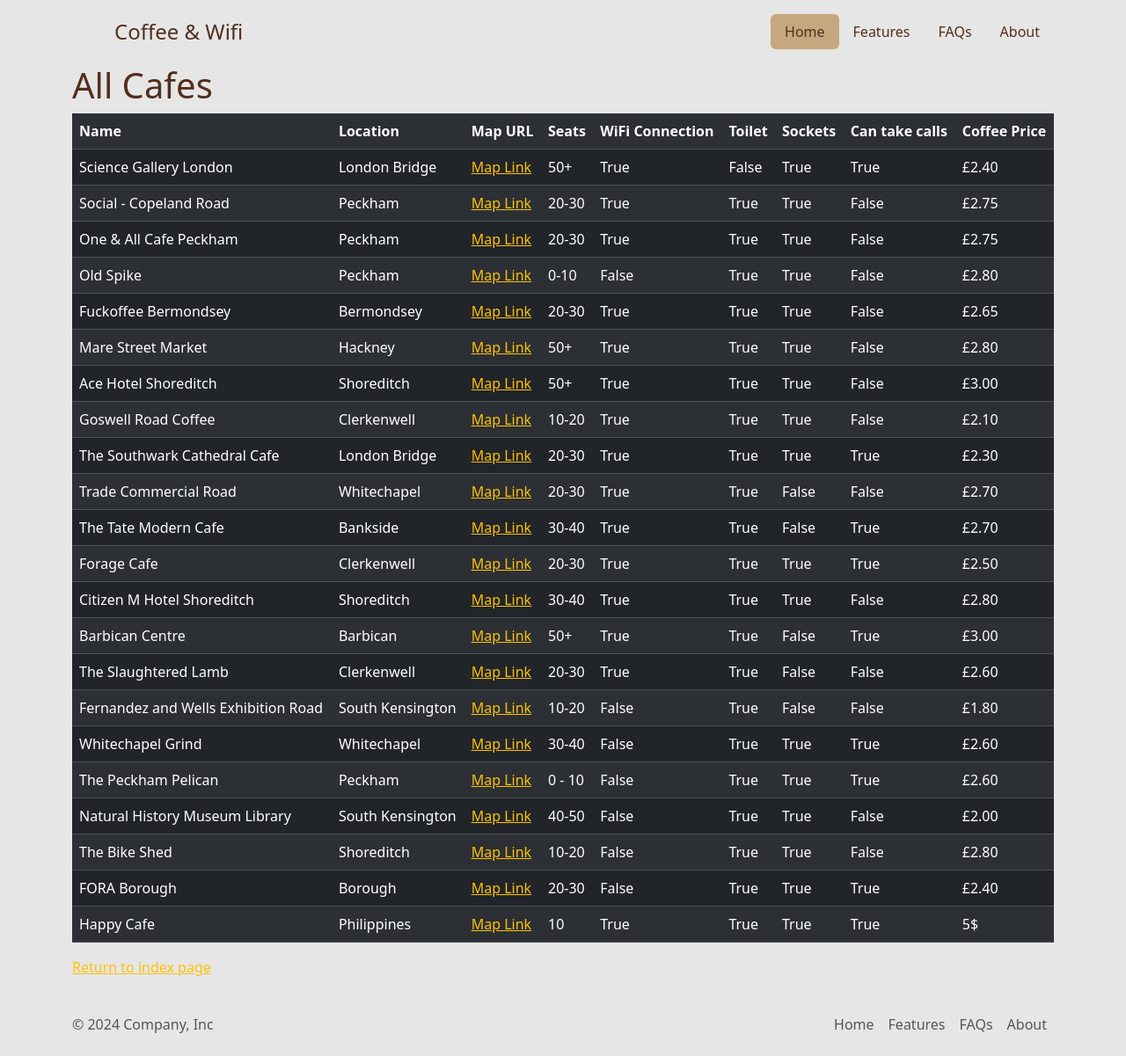
After one commit to thronejsc/Coffee-Wifi-Website, a Flask app: page /all in a window 1280 px wide. The commit adds this page. Shown: the whole page at 88% size. Run offline with Flask 3, Linux system fonts and the light colour scheme; some libraries are stand-ins or nearby versions.

Commit message:
Implemented landing page with header and footer HTML components, and added initial table for displaying all cafes.

```diff
--- a/main.py
+++ b/main.py
@@ -70,6 +70,49 @@ def home():
     return render_template("index.html")
 
 
+@app.route('/all-cafes-json')
+def all_cafe_json():
+    cafes = []
+    all_cafes = db.session.execute(db.select(Cafe)).scalars().all()
+
+    if all_cafes:
+        for cafe in all_cafes:
+            cafe_json = {
+                "id": cafe.id,
+                "name": cafe.name,
+                "map_url": cafe.map_url,
+                "location": cafe.location,
+                "seats": cafe.seats,
+                "has_toilet": cafe.has_toilet,
+                "has_wifi": cafe.has_wifi,
+                "has_sockets": cafe.has_sockets,
+                "can_take_calls": cafe.can_take_calls,
+                "coffee_price": cafe.coffee_price
+            }
+            cafes.append(cafe_json)
+
+        return jsonify(cafes)
+    else:
+        not_found = {
+            "error": {
+                "Not Found": "There are no cafes in the database"
+            }
+        }
+        return not_found
+
+
+@app.route('/all')
+def all_cafe():
+    # column_names = Cafe.__table__.columns.keys()
+    column_names = ['Name', 'Location', 'Map URL', 'Seats', 'WiFi Connection', 'Toilet', 'Sockets', 'Can take calls', 'Coffee Price']
+    all_cafes = db.session.execute(db.select(Cafe)).scalars().all()
+    return render_template("all_cafes.html", column_names=column_names, cafes=all_cafes)
+
+
+
+
+
+
 # When user wants to see a specific cafe
 # @app.route("/cafe/<int:cafe_id>", methods=["GET"])
 # def show_post(cafe_id):
--- a/static/css/styles.css
+++ b/static/css/styles.css
@@ -32,6 +32,10 @@ a {
     color: #532E1C;
 }
 
+h1 {
+    color: #532E1C;
+}
+
 .jumbotron {
   display: flex;
   align-items: center;
--- /dev/null
+++ b/templates/all_cafes.html
@@ -0,0 +1,44 @@
+{% include 'header.html' %}
+{% block content %}
+
+<div class="container">
+  <div class="row">
+    <div class="col-sm-12">
+
+      <h1>All Cafes</h1>
+
+	  <table class="table table-dark table-striped table-hover">
+
+          <tr>
+              {% for column_name in column_names %}
+              <th>
+                {{ column_name }}
+              </th>
+              {% endfor %}
+          </tr>
+
+          {% for cafe in cafes %}
+          <tr>
+              <td>{{ cafe.name }}</td>
+              <td>{{ cafe.location }}</td>
+              <td><a href="{{ cafe.map_url }}">Map Link </a></td>
+              <td>{{ cafe.seats }}</td>
+              <td>{{ cafe.has_toilet }}</td>
+              <td>{{ cafe.has_wifi }}</td>
+              <td>{{ cafe.has_sockets }}</td>
+              <td>{{ cafe.can_take_calls }}</td>
+              <td>{{ cafe.coffee_price }}</td>
+
+          </tr>
+          {% endfor %}
+
+  	  </table>
+
+      <p><a href="{{ url_for('home') }}">Return to index page</a></p>
+
+    </div>
+  </div>
+</div>
+
+{% endblock %}
+{% include 'footer.html' %}
--- a/templates/header.html
+++ b/templates/header.html
@@ -20,7 +20,7 @@
           </a>
 
           <ul class="nav nav-pills">
-            <li class="nav-item"><a href="#" class="nav-link active" aria-current="page">Home</a></li>
+            <li class="nav-item"><a href="{{ url_for ('home') }}" class="nav-link active" aria-current="page">Home</a></li>
             <li class="nav-item"><a href="#" class="nav-link">Features</a></li>
             <li class="nav-item"><a href="#" class="nav-link">FAQs</a></li>
             <li class="nav-item"><a href="#" class="nav-link">About</a></li>
```
